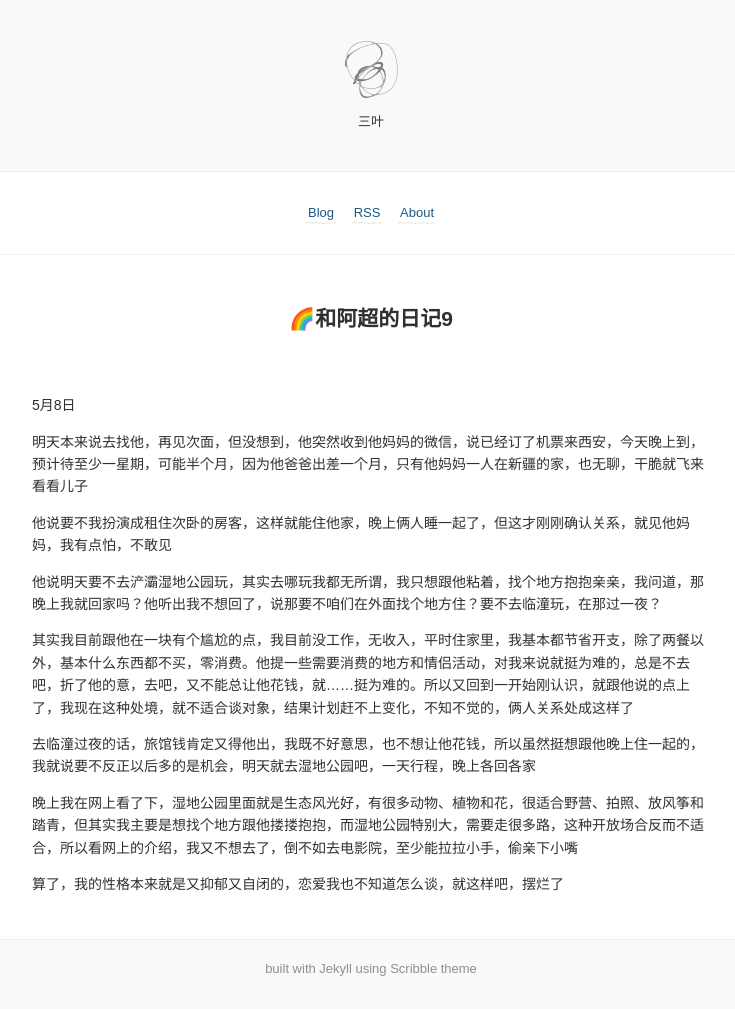
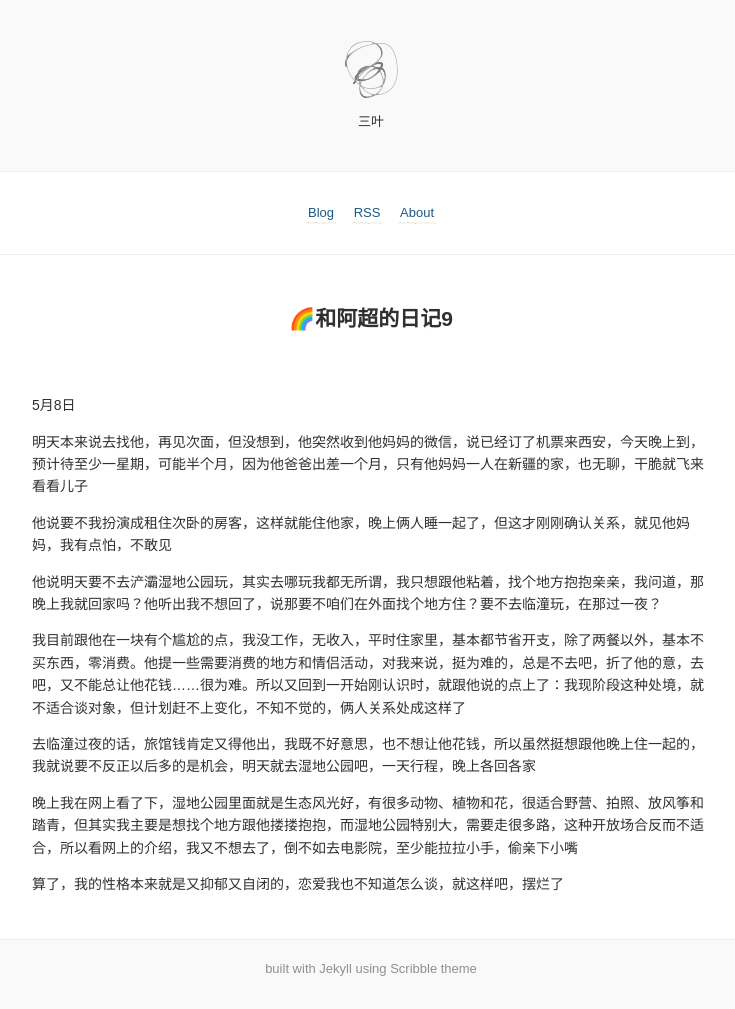
Before and after one commit to chaoandlong/chaoandlong.github.io, a Jekyll site: the page built from _posts/2024-05-08-🌈和阿超的日记9.md, in a window 1280 px wide. Shown: the whole page, without its empty margins (269-1004 px from the left). Built offline with Jekyll 4.4.1, drawn with Linux system fonts in a browser that asks for light colours.

Commit message:
vault backup: 2024-08-26 11:25:01

```diff
--- a/_posts/2024-05-08-🌈和阿超的日记9.md
+++ b/_posts/2024-05-08-🌈和阿超的日记9.md
@@ -9,7 +9,7 @@ layout: post
 
 他说明天要不去浐灞湿地公园玩，其实去哪玩我都无所谓，我只想跟他粘着，找个地方抱抱亲亲，我问道，那晚上我就回家吗？他听出我不想回了，说那要不咱们在外面找个地方住？要不去临潼玩，在那过一夜？
 
-其实我目前跟他在一块有个尴尬的点，我目前没工作，无收入，平时住家里，我基本都节省开支，除了两餐以外，基本什么东西都不买，零消费。他提一些需要消费的地方和情侣活动，对我来说就挺为难的，总是不去吧，折了他的意，去吧，又不能总让他花钱，就……挺为难的。所以又回到一开始刚认识，就跟他说的点上了，我现在这种处境，就不适合谈对象，结果计划赶不上变化，不知不觉的，俩人关系处成这样了
+我目前跟他在一块有个尴尬的点，我没工作，无收入，平时住家里，基本都节省开支，除了两餐以外，基本不买东西，零消费。他提一些需要消费的地方和情侣活动，对我来说，挺为难的，总是不去吧，折了他的意，去吧，又不能总让他花钱……很为难。所以又回到一开始刚认识时，就跟他说的点上了：我现阶段这种处境，就不适合谈对象，但计划赶不上变化，不知不觉的，俩人关系处成这样了
 
 去临潼过夜的话，旅馆钱肯定又得他出，我既不好意思，也不想让他花钱，所以虽然挺想跟他晚上住一起的，我就说要不反正以后多的是机会，明天就去湿地公园吧，一天行程，晚上各回各家
 
```
